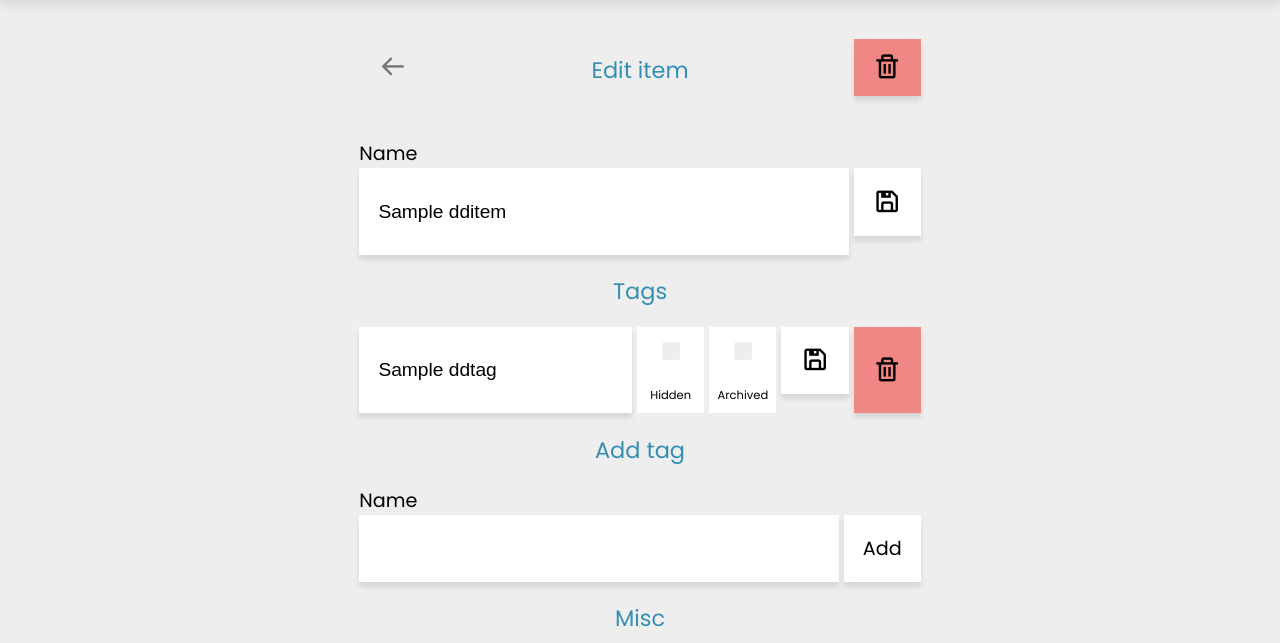
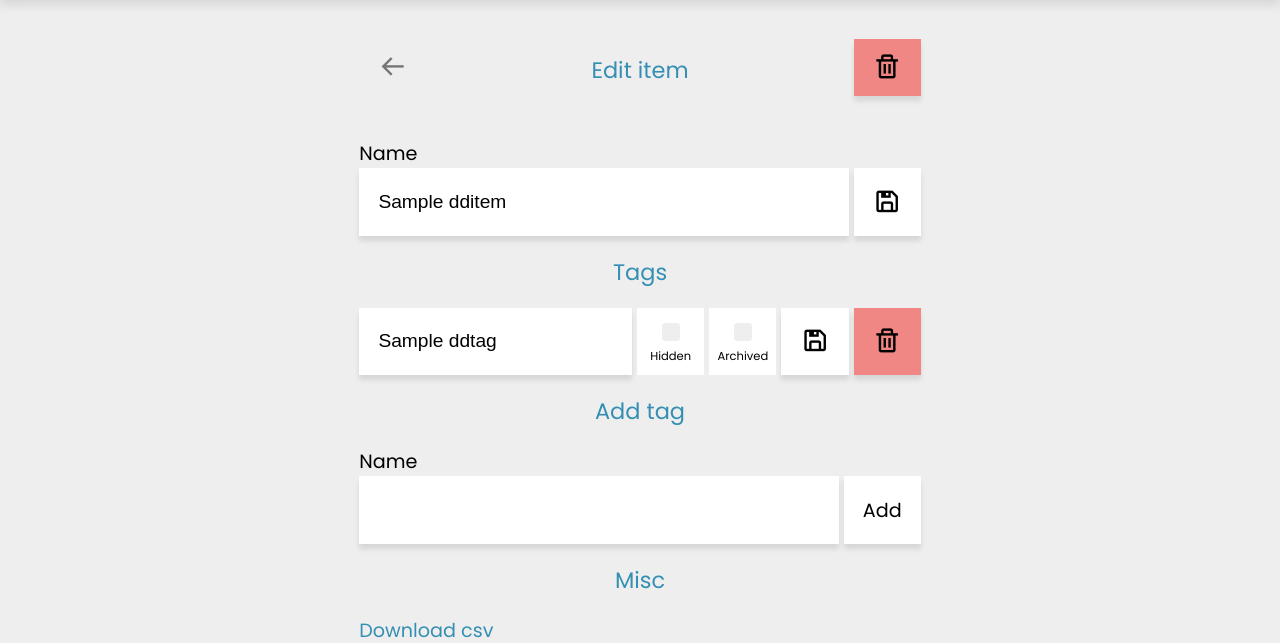
Before and after one commit to SamuelRosander/datadrone, a Flask app: page /items/1/edit in a window 1280 px wide. Shown: the part 69-712 px from the top of the page. Run offline with Flask 3, Linux system fonts and the light colour scheme; a user stored in the database is signed in; tables that the repository leaves empty hold one stand-in row (values such as "Sample post").

Commit message:
CSS btn fixes

```diff
--- a/datadrone/static/style.css
+++ b/datadrone/static/style.css
@@ -61,6 +61,10 @@
 
 .mt-1 {
     margin-top: 1rem !important;
+}
+
+.mb-0 {
+    margin-bottom: 0rem !important;
 }
 
 .mb-1 {
@@ -264,7 +268,7 @@ h1, h2, h3, h4, h5, h6 {
 }
 
 .heading-a:hover {
-    color: var(--main-color);
+    color: var(--text-color);
     opacity: 1;
 }
 
@@ -316,6 +320,11 @@ h1, h2, h3, h4, h5, h6 {
 .btn.color:hover {
     background: var(--main-color-hover);
     color: var(--bg-color);
+}
+
+.btn.add {
+    margin-bottom: 0;
+    width: 3rem;
 }
 
 .btn i {
--- a/datadrone/templates/item_edit.html
+++ b/datadrone/templates/item_edit.html
@@ -21,7 +21,7 @@
 
     <div class="flex mb-1">
         {{ form.itemname(class="form") }}
-        <button type="submit" class="btn">
+        <button type="submit" class="btn mb-0">
             <i class='bx bx-save'></i>
         </button>
     </div>
@@ -49,7 +49,7 @@
             class="edit_item-checkbox-container">
         <div>Archived</div>
     </label>
-    <button type="submit" class="btn">
+    <button type="submit" class="btn mb-0">
             <i class='bx bx-save'></i>
     </button>
     <a onClick="return confirm('Are you sure you want to delete this tag?')"
--- a/datadrone/templates/list.html
+++ b/datadrone/templates/list.html
@@ -43,7 +43,7 @@
                 checked=item.geo_default) }}
             <i class='item-icon bx bx-map'></i>
         </label>
-        <button type="button" class="btn color icon" id="add-{{ item.item_id }}"
+        <button type="button" class="btn color add" id="add-{{ item.item_id }}"
                 title="Add entry"  onClick="sendForm({{ item.item_id }})">
             <i class='item-icon bx bx-plus'></i>
         </button>
```
